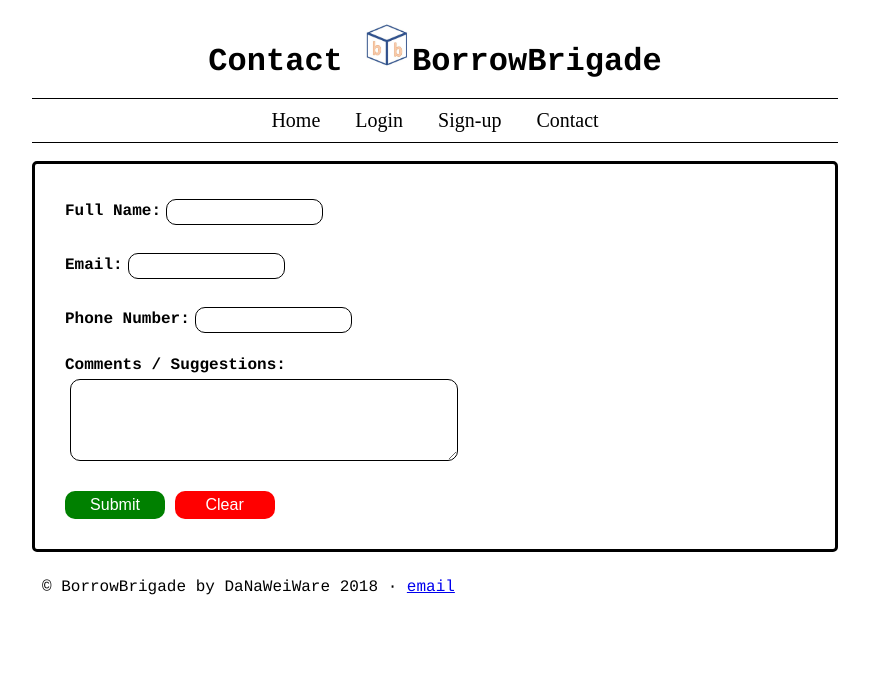
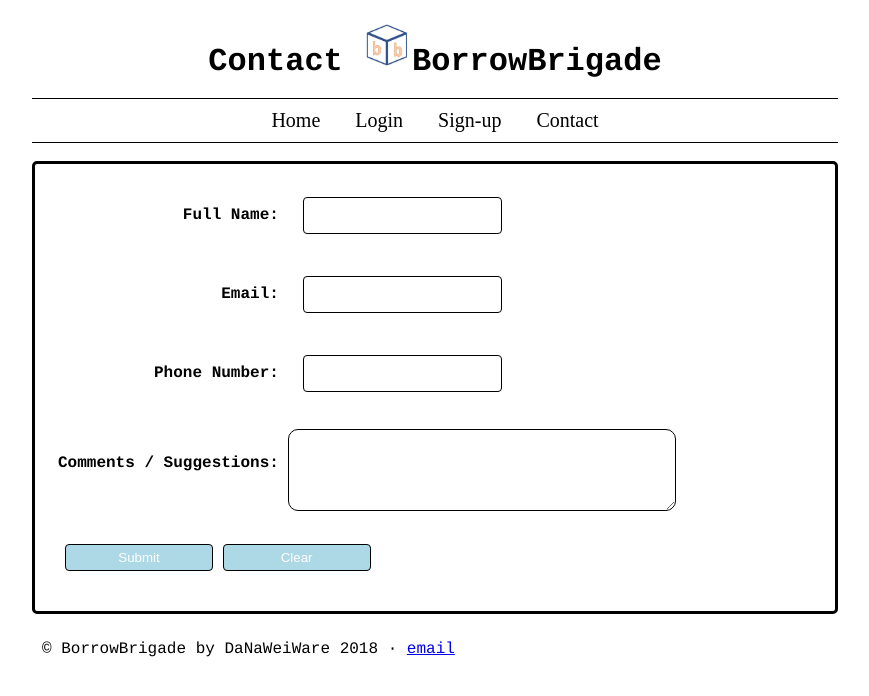
Before and after one commit to ddtian38/BorrowBridgade, a PHP site: page /contact.html in a window 1280 px wide. Shown: the top 696 px of the page, without its empty margins (205-1074 px from the left). Run offline with PHP 8.4, Linux system fonts and the light colour scheme.

Commit message:
adjusted css for contact and signup to match

```diff
--- a/contact.css
+++ b/contact.css
@@ -2,7 +2,10 @@ html {
   padding: 20px;
   background-color: #fff;
 }
-
+td:first-child{
+  text-align:right;
+  padding-bottom:20px;
+}
 body {
   font-family: Courier, Monospace;
   margin: auto;
@@ -32,13 +35,15 @@ div {
 }
 
 input[type=text] {
-  font-family: Courier, Monospace;
-  font-size: 12px;
-  padding: 5px;
-  margin: 5px;
-  border: 1px solid #000;
-  border-radius: 10px;
-  box-sizing: border-box;
+    width: 50%;
+    margin-top: 10px;
+    margin-bottom: 10px;
+    margin-left: 20px;
+    padding-top:10px;
+    padding-bottom: 10px;
+    border: 0.5px solid black;
+    border-radius: 4px;
+    box-sizing: border-box;
 }
 
 label {
@@ -88,7 +93,29 @@ textarea:focus {
   border: 1px solid #000;
   outline: none;
 }
-
+#submit{
+   width: 20%;
+   padding: 5px;
+   margin: 10px 0;
+   color: white;
+   background-color: lightblue;
+   border: none;
+   border: 1px solid black;
+   border-radius: 4px;
+   cursor: pointer;
+}
+input[type=reset] {
+   width: 20%;
+   padding: 5px;
+   margin: 10px 0;
+   color: white;
+   background-color: lightblue;
+   border: none;
+   border: 1px solid black;
+   border-radius: 4px;
+   cursor: pointer;
+}
+/*
 input[type=button], input[type=reset] {
   color: white;
   width: 100px;
@@ -107,7 +134,7 @@ input[type=button] {
 input[type=reset] {
   background-color: #ff0000;
 }
-
+*/
 #logo {
     display: inline;
 }
--- a/contact.html
+++ b/contact.html
@@ -15,12 +15,26 @@
     <a href="./contact.html">Contact</a>
   </div><br>
 <form id="contact" method="POST">
-  <div class="shortAnswer">
+  <table>
+    <tr>
+      <td><b>Full Name:</b></td><td><input type="text" name="Q5" id="Q5"><br><br></td>
+    </tr>
+    <tr>
+      <td><b>Email:</b></td><td><input type="text" name="Q6" id="Q6"><br><br></td>
+    </tr>
+    <tr>
+      <td><b>Phone Number:</b></td><td><input type="text" name="Q5" id="Q5"><br><br></td>
+    </tr>
+    <tr>
+      <td><b>Comments / Suggestions:</b></td><td><textarea rows="5" cols="50" name="Q5" id="Q5"></textarea></td>
+    </tr>
+    <!--
   <b>Full Name:</b><input type="text" name="Q5" id="Q5"><br><br>
   <b>Email:</b><input type="text" name="Q6" id="Q6"><br><br>
   <b>Phone Number:</b><input type="text" name="Q5" id="Q5"><br><br>
   <b>Comments / Suggestions:</b><br><textarea rows="5" cols="50" name="Q5" id="Q5"></textarea>
-  </div>
+-->
+  </table>
 
   <div class="buttons" id="entry">
     <input type="button" value="Submit" id="submit">
--- a/signup.css
+++ b/signup.css
@@ -66,11 +66,11 @@ h2{
 
 #fname, #lname{
 
-  width: 300px;
+  width: auto;
 
 }
 input[type=email], input[type=text], input[type=password]{
-    width: 30%;
+    width: auto;
     margin-top: 10px;
     margin-bottom: 10px;
     margin-left: 20px;
```
Also changed, not shown: signup.html (+23 -0 lines).
